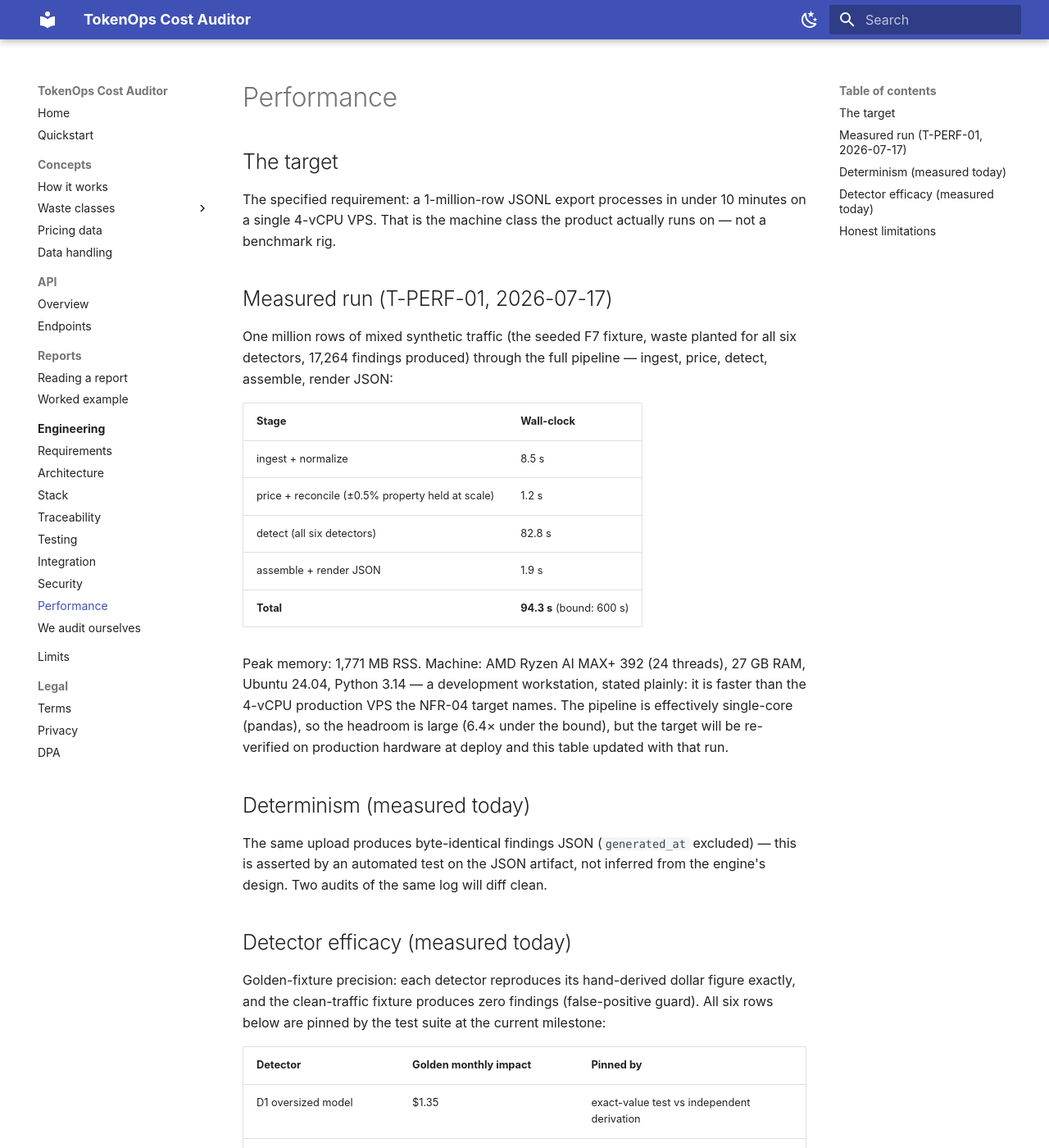
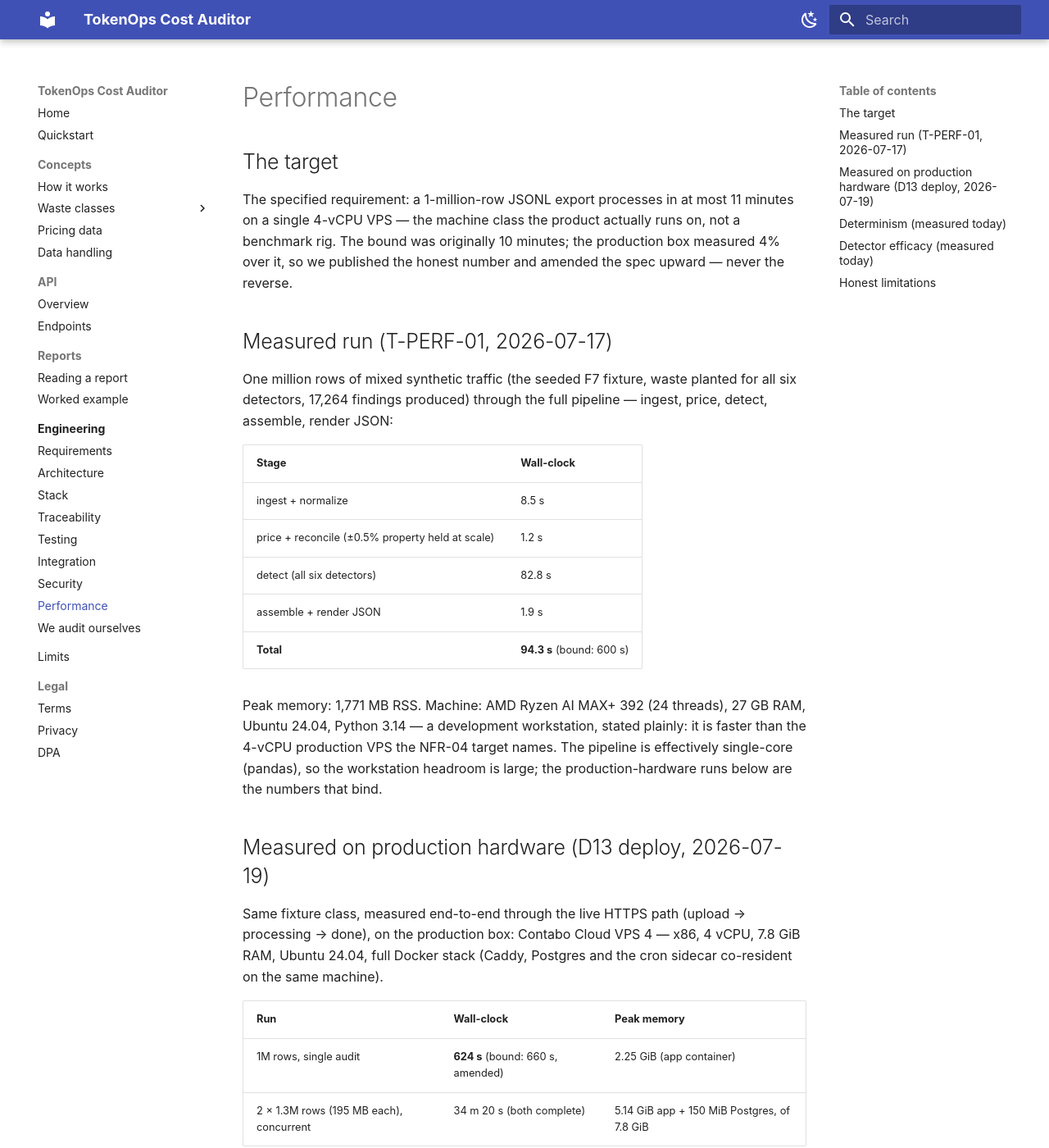
Before and after one commit to delvinggeeks/tokenops-cost-auditor, an MkDocs documentation site: the page built from docs-site/engineering/performance.md, in a window 1280 px wide and 1400 px high. Shown: the whole window at 82% size. Built offline with MkDocs 1.6.1 and Material for MkDocs 9.7.7, drawn with Linux system fonts in a browser that asks for light colours; some of the changed text lies outside the part shown.

Commit message:
docs(perf+ops): D13 follow-up rulings — NFR-04 founder amendment (660s bound on 4-vCPU class; VPS measured 624s published), production-hardware benchmark section on docs-site (shipped live), traceability row same commit; DIGEST_TO set + digest/backup proven on box; ledger row 2 ritual audited (stands)

```diff
--- a/docs-site/engineering/performance.md
+++ b/docs-site/engineering/performance.md
@@ -2,9 +2,12 @@
 
 ## The target
 
-The specified requirement: a 1-million-row JSONL export processes in under 10
-minutes on a single 4-vCPU VPS. That is the machine class the product actually
-runs on — not a benchmark rig. <!-- src: NFR-04, target as specified -->
+The specified requirement: a 1-million-row JSONL export processes in at most
+11 minutes on a single 4-vCPU VPS — the machine class the product actually
+runs on, not a benchmark rig. The bound was originally 10 minutes; the
+production box measured 4% over it, so we published the honest number and
+amended the spec upward — never the reverse.
+<!-- src: NFR-04 as amended by founder 2026-07-20 (D13 deploy measurement) -->
 
 ## Measured run (T-PERF-01, 2026-07-17)
 
@@ -24,9 +27,26 @@
 Peak memory: 1,771 MB RSS. Machine: AMD Ryzen AI MAX+ 392 (24 threads),
 27 GB RAM, Ubuntu 24.04, Python 3.14 — a development workstation, stated
 plainly: it is faster than the 4-vCPU production VPS the NFR-04 target names.
-The pipeline is effectively single-core (pandas), so the headroom is large
-(6.4× under the bound), but the target will be re-verified on production
-hardware at deploy and this table updated with that run.
+The pipeline is effectively single-core (pandas), so the workstation headroom
+is large; the production-hardware runs below are the numbers that bind.
+
+## Measured on production hardware (D13 deploy, 2026-07-19)
+
+Same fixture class, measured end-to-end through the live HTTPS path (upload
+→ processing → done), on the production box: Contabo Cloud VPS 4 — x86,
+4 vCPU, 7.8 GiB RAM, Ubuntu 24.04, full Docker stack (Caddy, Postgres and
+the cron sidecar co-resident on the same machine).
+<!-- src: NFR-04 amended bound; D13 VPS re-validation, CHANGELOG 2026-07-19 -->
+
+| Run | Wall-clock | Peak memory |
+|---|---|---|
+| 1M rows, single audit | **624 s** (bound: 660 s, amended) | 2.25 GiB (app container) |
+| 2 × 1.3M rows (195 MB each), concurrent | 34 m 20 s (both complete) | 5.14 GiB app + 150 MiB Postgres, of 7.8 GiB |
+
+The 4-vCPU box is roughly 7× slower than the workstation — stated because
+both numbers are real; the VPS row is the one that reflects what production
+does. Audits run asynchronously (upload, then a signed report link by
+email), so wall-clock here is turnaround time, not a request timeout.
 
 ## Determinism (measured today)
 
@@ -56,9 +76,10 @@
 - Golden precision proves arithmetic correctness on engineered traffic; recall
   on messy real-world logs is being calibrated in founder-run dogfood audits
   before public claims are made about it.
-- The measured run above used a development workstation; the 10-minute/1M-row
-  requirement is bound to a 4-vCPU VPS and will be re-verified on production
-  hardware at deploy.
+- The stage-by-stage table used a development workstation; the binding
+  measurement is the production-hardware section above, re-verified at the
+  D13 deploy (and 4% over the original bound — which is why the bound moved,
+  not the number).
 - The F7 fixture is synthetic. Synthetic traffic proves throughput and
   arithmetic at scale, not real-world detector recall — that calibration
   happens in founder-run dogfood audits.
```
Also changed, not shown: STATUS.md (+17 -0 lines), docs/01-REQUIREMENTS.md (+6 -1 lines), docs/04-TRACEABILITY.md (+1 -1 lines).
